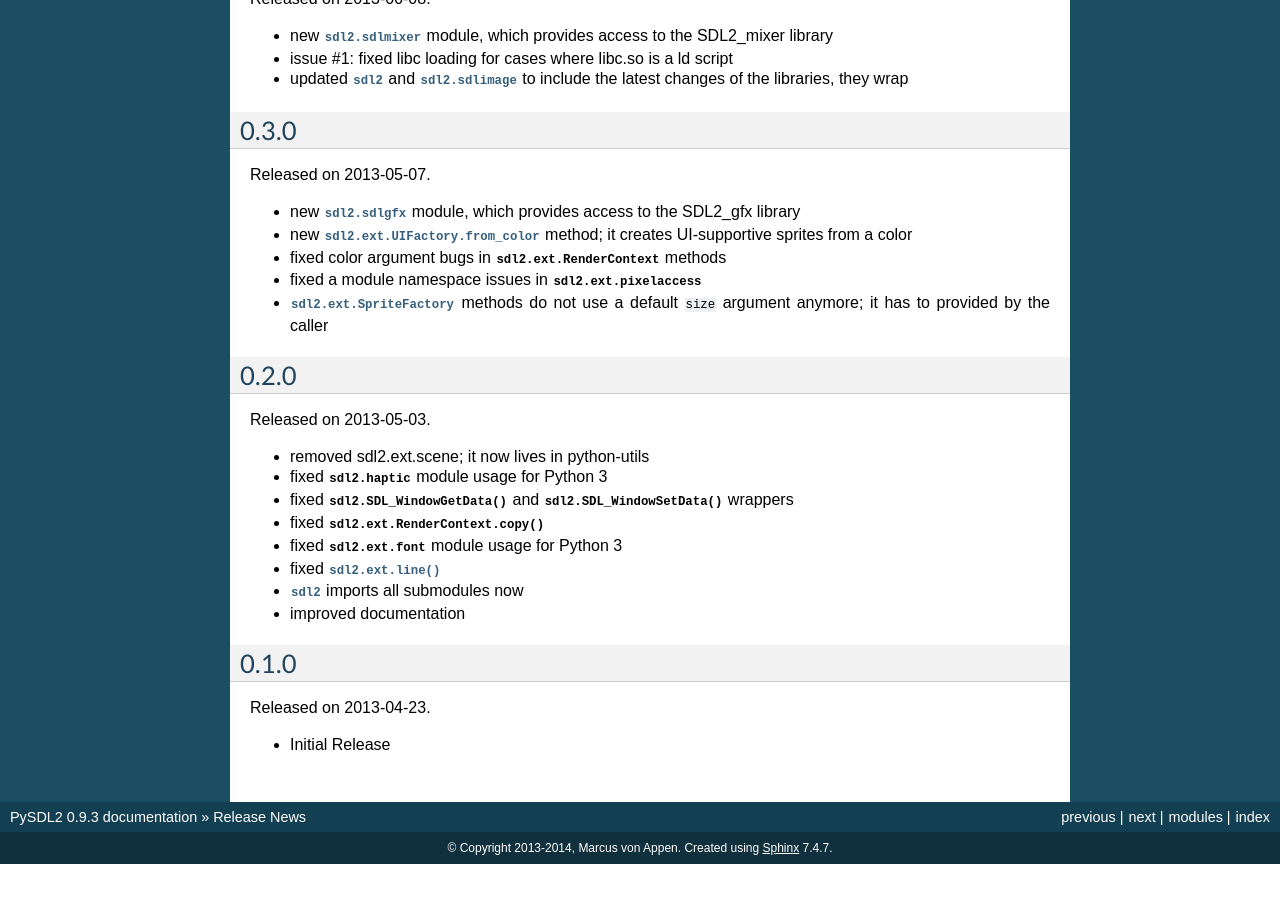
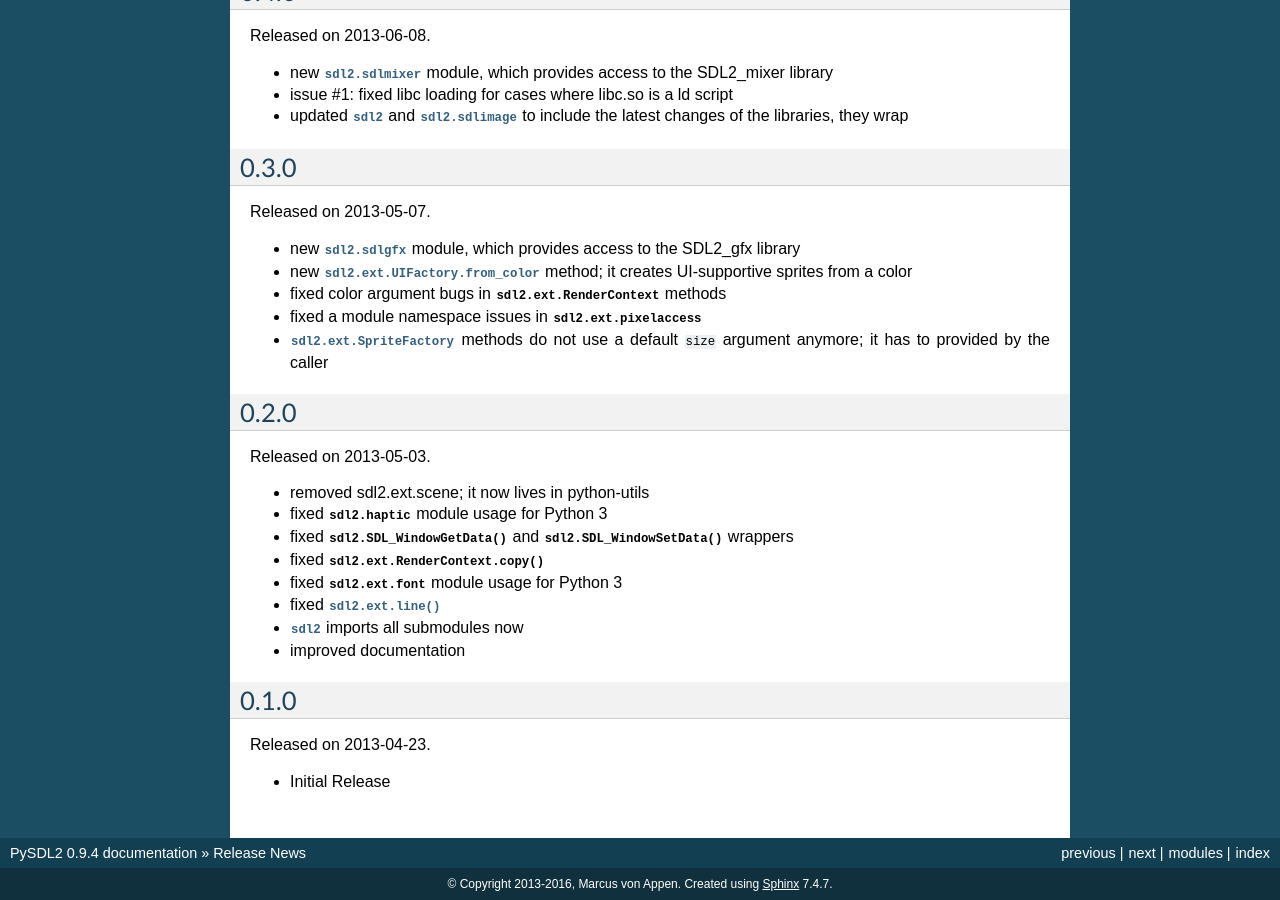
Before and after one commit to py-sdl/py-sdl2, a Sphinx documentation site: the page built from doc/news.rst, in a window 1280 px wide and 900 px high, scrolled down 3848 px. Built offline with Sphinx 7.4.7, drawn with Linux system fonts in a browser that asks for light colours; before the commit the page ends 4712 px from its top, so only the background shows below that; some of the changed text lies outside the part shown.

Commit message:
- release 0.9.4

```diff
--- a/doc/conf.py
+++ b/doc/conf.py
@@ -48,7 +48,7 @@ master_doc = 'index'
 
 # General information about the project.
 project = u'PySDL2'
-copyright = u'2013-2014, Marcus von Appen'
+copyright = u'2013-2016, Marcus von Appen'
 
 # The version info for the project you're documenting, acts as replacement for
 # |version| and |release|, also used in various other places throughout the
@@ -57,7 +57,7 @@ copyright = u'2013-2014, Marcus von Appen'
 # The short X.Y version.
 version = '0.9'
 # The full version, including alpha/beta/rc tags.
-release = '0.9.3'
+release = '0.9.4'
 
 # The language for content autogenerated by Sphinx. Refer to documentation
 # for a list of supported languages.
--- a/doc/news.rst
+++ b/doc/news.rst
@@ -4,7 +4,7 @@ This describes the latest changes between the PySDL2 releases.
 
 0.9.4
 -----
-
+Released on 2016-07-07.
 
 * updated :mod:`sdl2` to include the latest changes of SDL2 (release 2.0.4)
 * updated :mod:`sdl2.sdlttf` to include the latest changes of SDL_ttf (release 2.0.14)
--- a/setup.py
+++ b/setup.py
@@ -3,7 +3,7 @@ import os
 import sys
 from distutils.core import setup
 
-VERSION = "0.9.3"
+VERSION = "0.9.4"
 
 if __name__ == "__main__":
 
@@ -49,6 +49,7 @@ if __name__ == "__main__":
             "Programming Language :: Python :: 3.2",
             "Programming Language :: Python :: 3.3",
             "Programming Language :: Python :: 3.4",
+            "Programming Language :: Python :: 3.5",
             "Programming Language :: Python :: Implementation :: CPython",
             "Programming Language :: Python :: Implementation :: PyPy",
             "Topic :: Software Development :: Libraries :: Python Modules",
```
